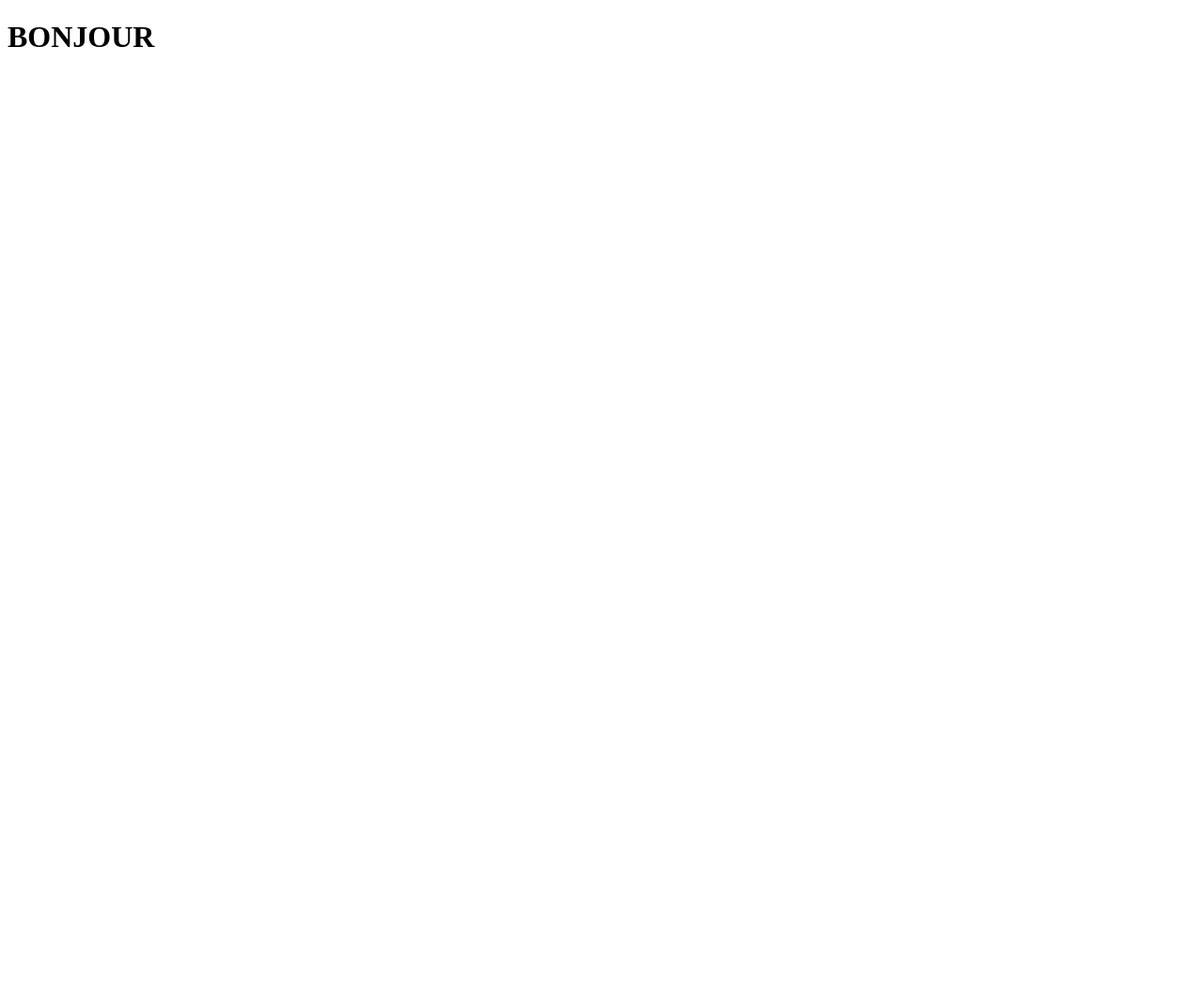
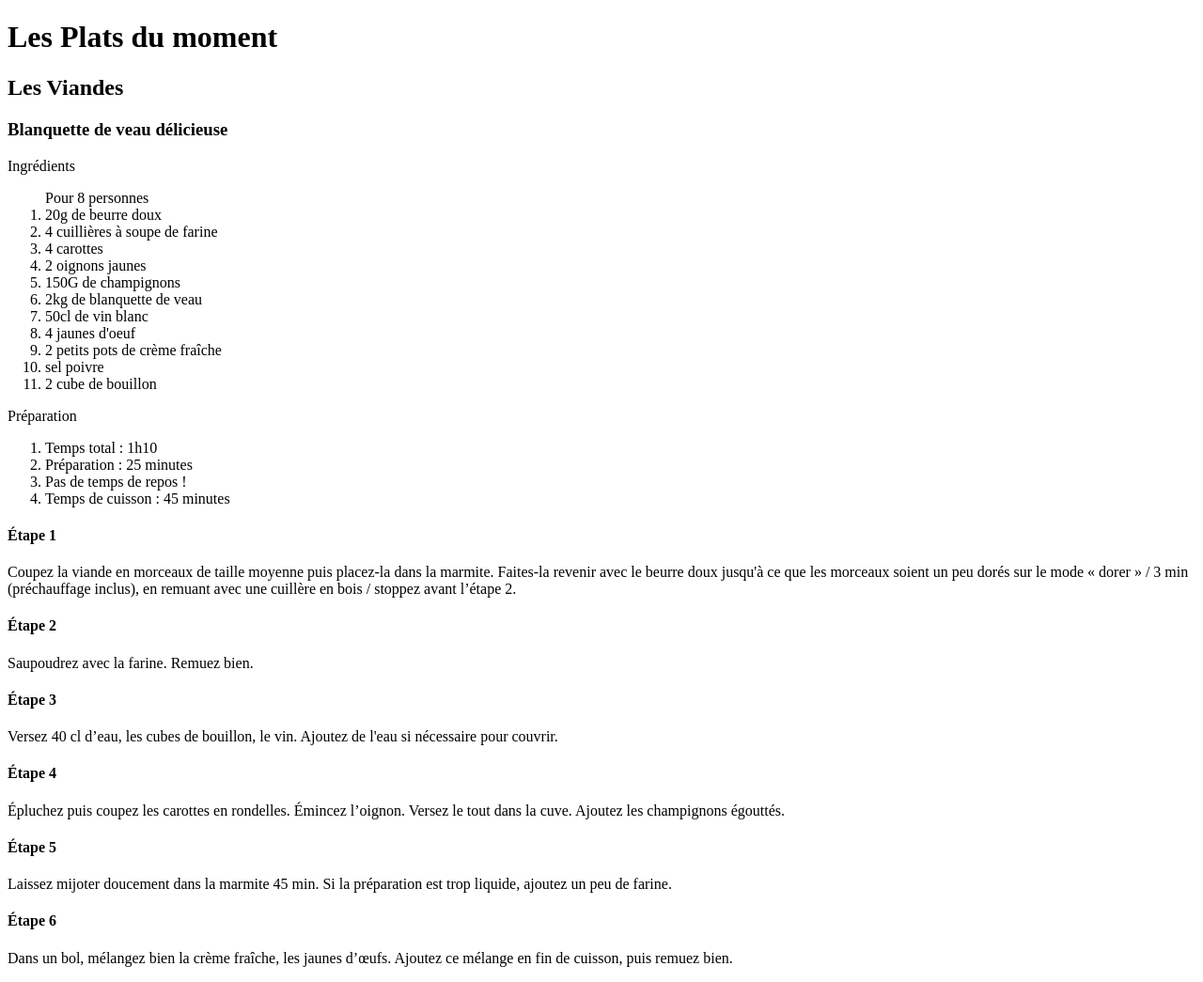
Before and after one commit to kylian-varin-nws/Recette-cuisine, a plain HTML site: page index.html in a window 1280 px wide. Shown: the whole page at 94% size. Before the commit the page ends 800 px from the top, so only its background shows below. Drawn offline with Linux system fonts and the light colour scheme.

Commit message:
page blanquette

```diff
--- a/index.html
+++ b/index.html
@@ -1,11 +1,72 @@
 <!DOCTYPE html>
-<html lang="en">
+<html lang="fr">
   <head>
     <meta charset="UTF-8" />
     <meta name="viewport" content="width=device-width, initial-scale=1.0" />
-    <title>Document</title>
+
+    <title>ChefConnect/Les Plats</title>
   </head>
   <body>
-    <h1>BONJOUR</h1>
+    <h1>Les Plats du moment</h1>
+    <h2>Les Viandes</h2>
+    <h3>Blanquette de veau délicieuse</h3>
+    <p>Ingrédients</p>
+    <ol>
+      Pour 8 personnes
+      <li>20g de beurre doux</li>
+      <li>4 cuillières à soupe de farine</li>
+      <li>4 carottes</li>
+      <li>2 oignons jaunes</li>
+      <li>150G de champignons</li>
+      <li>2kg de blanquette de veau</li>
+      <li>50cl de vin blanc</li>
+      <li>4 jaunes d'oeuf</li>
+      <li>2 petits pots de crème fraîche</li>
+      <li>sel poivre</li>
+      <li>2 cube de bouillon</li>
+    </ol>
+
+    <p>Préparation</p>
+    <ol>
+      <li>Temps total : 1h10</li>
+      <li>Préparation : 25 minutes</li>
+      <li>Pas de temps de repos !</li>
+      <li>Temps de cuisson : 45 minutes</li>
+    </ol>
+
+    <h4>Étape 1</h4>
+    <p>
+      Coupez la viande en morceaux de taille moyenne puis placez-la dans la
+      marmite. Faites-la revenir avec le beurre doux jusqu'à ce que les morceaux
+      soient un peu dorés sur le mode « dorer » / 3 min (préchauffage inclus),
+      en remuant avec une cuillère en bois / stoppez avant l’étape 2.
+    </p>
+
+    <h4>Étape 2</h4>
+    <p>Saupoudrez avec la farine. Remuez bien.</p>
+
+    <h4>Étape 3</h4>
+    <p>
+      Versez 40 cl d’eau, les cubes de bouillon, le vin. Ajoutez de l'eau si
+      nécessaire pour couvrir.
+    </p>
+
+    <h4>Étape 4</h4>
+    <p>
+      Épluchez puis coupez les carottes en rondelles. Émincez l’oignon. Versez
+      le tout dans la cuve. Ajoutez les champignons égouttés.
+    </p>
+
+    <h4>Étape 5</h4>
+    <p>
+      Laissez mijoter doucement dans la marmite 45 min. Si la préparation est
+      trop liquide, ajoutez un peu de farine.
+    </p>
+
+    <h4>Étape 6</h4>
+    <p>
+      Dans un bol, mélangez bien la crème fraîche, les jaunes d’œufs. Ajoutez ce
+      mélange en fin de cuisson, puis remuez bien.
+    </p>
   </body>
 </html>
```
